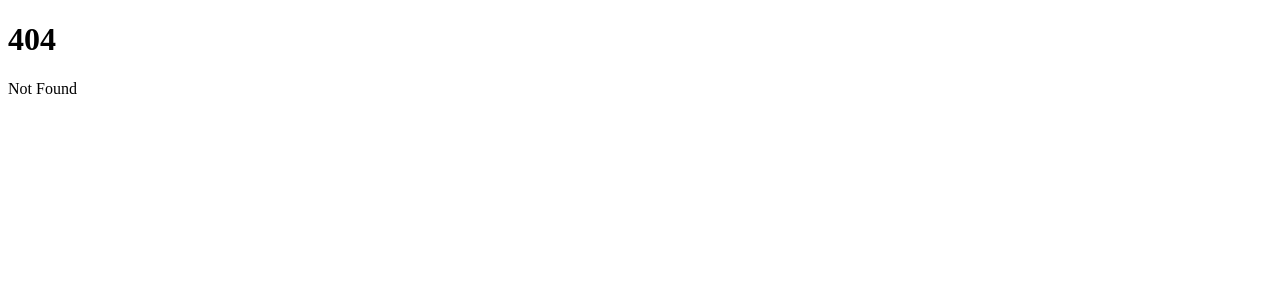
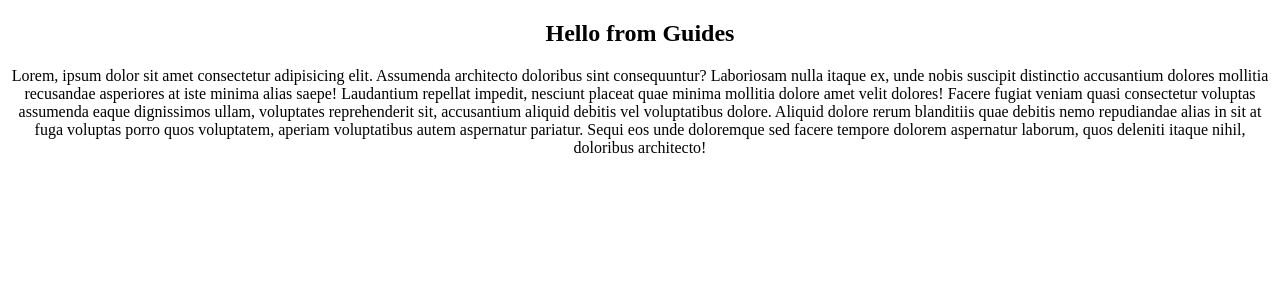
Before and after one commit to FROST8ytes/ninja-gaming, a SvelteKit app: page /guides/hello in a window 1280 px wide. Before the commit this address had no page. Shown: the top 300 px of the page. Built offline with nearby package versions, Linux system fonts and the light colour scheme.

Commit message:
Add nested routing

```diff
--- /dev/null
+++ b/src/routes/guides/hello/+page.svelte
@@ -0,0 +1,22 @@
+<div class="hello">
+	<h2>Hello from Guides</h2>
+	<p>
+		Lorem, ipsum dolor sit amet consectetur adipisicing elit. Assumenda architecto doloribus sint
+		consequuntur? Laboriosam nulla itaque ex, unde nobis suscipit distinctio accusantium dolores
+		mollitia recusandae asperiores at iste minima alias saepe! Laudantium repellat impedit, nesciunt
+		placeat quae minima mollitia dolore amet velit dolores! Facere fugiat veniam quasi consectetur
+		voluptas assumenda eaque dignissimos ullam, voluptates reprehenderit sit, accusantium aliquid
+		debitis vel voluptatibus dolore. Aliquid dolore rerum blanditiis quae debitis nemo repudiandae
+		alias in sit at fuga voluptas porro quos voluptatem, aperiam voluptatibus autem aspernatur
+		pariatur. Sequi eos unde doloremque sed facere tempore dolorem aspernatur laborum, quos deleniti
+		itaque nihil, doloribus architecto!
+	</p>
+</div>
+
+<style>
+	.hello {
+		text-align: center;
+		display: block;
+		margin: 20px auto;
+	}
+</style>
```
